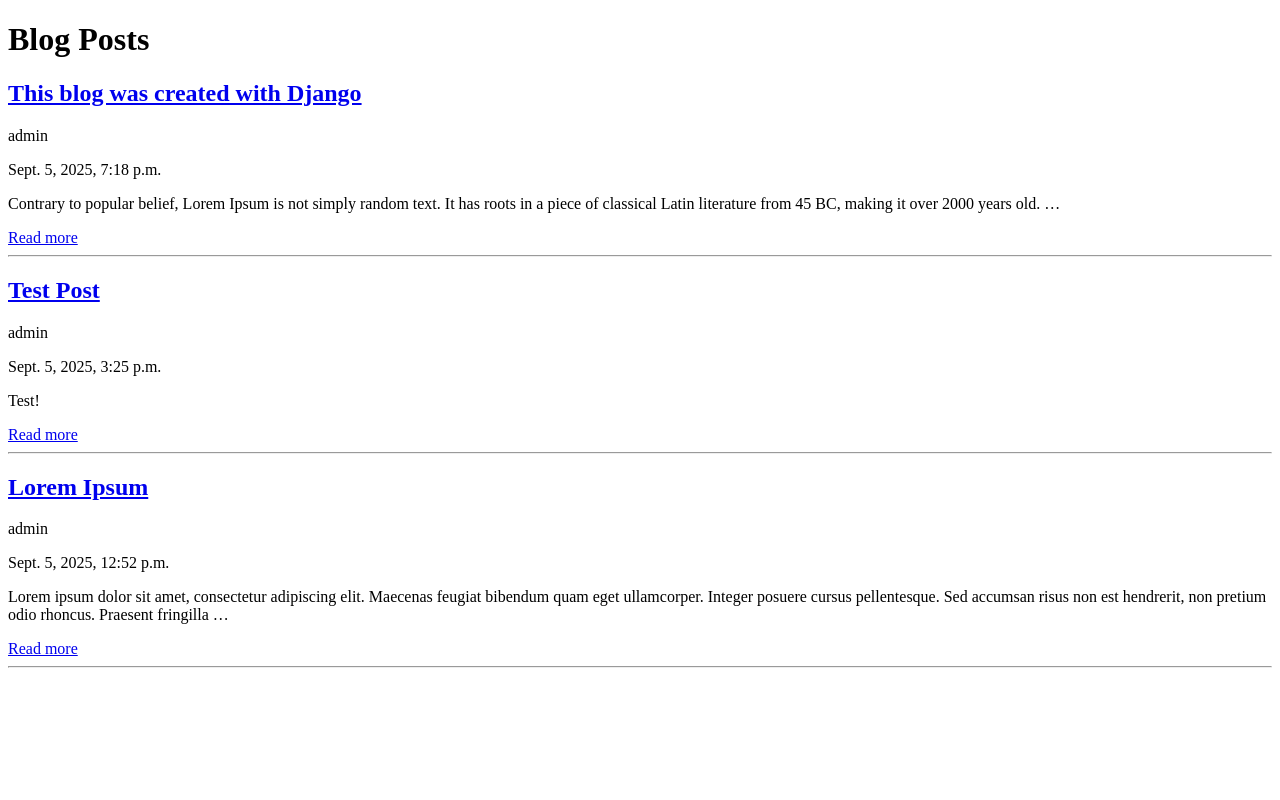
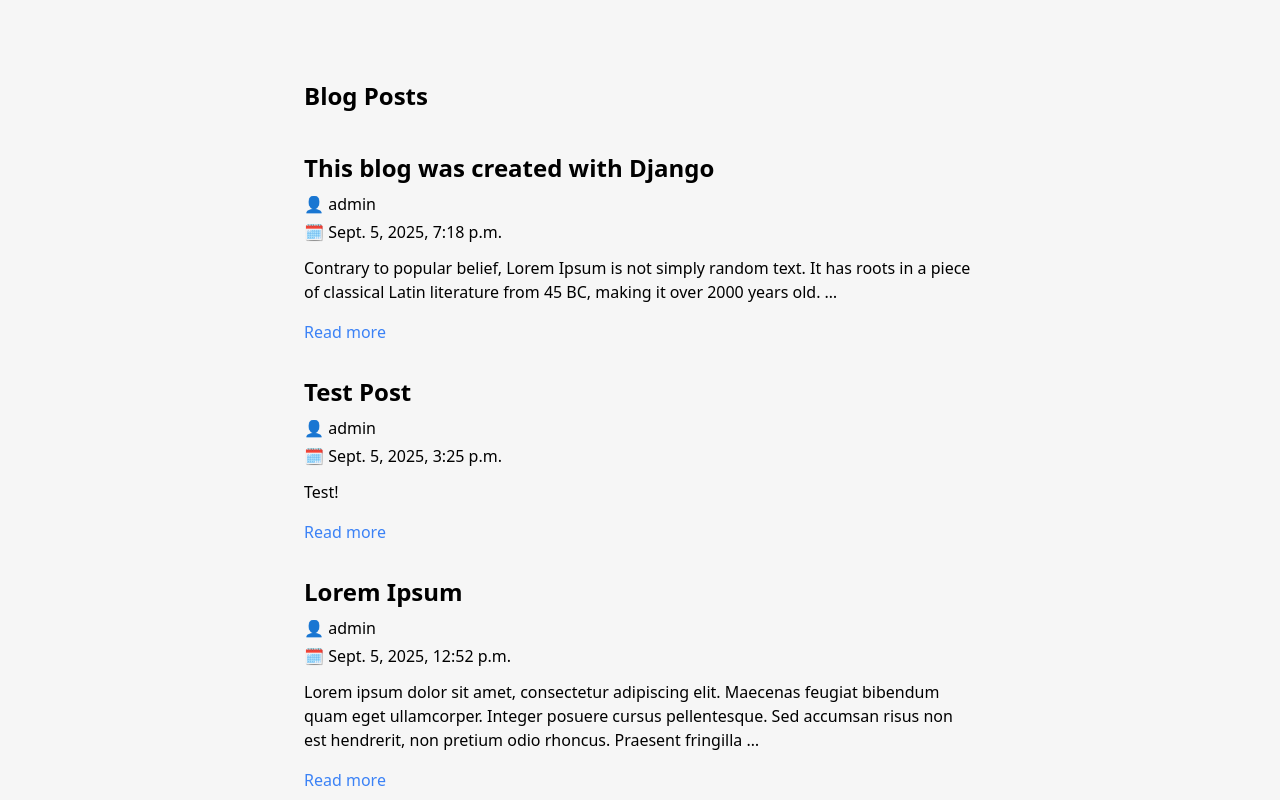
Before and after one commit to tomwls/django_blog, a Django app: page / in a window 1280 px wide. Run offline with Django 5.2, Linux system fonts and the light colour scheme; data comes from the database, SQL or seed files in the repository; both versions use the stored data as it was after the commit.

Commit message:
Some style changes

```diff
--- a/blog/templates/blog/base.html
+++ b/blog/templates/blog/base.html
@@ -7,8 +7,8 @@
     <title>{% block title %}Blog{% endblock %}</title>
     <link href="{% static 'css/output.css' %}" rel="stylesheet">
 </head>
-<body class="bg-blue-50 text-gray-900">
-    <div class="container mx-auto py-10">
+<body class="bg-bodybg">
+    <div class="container max-w-2xl mx-auto mt-20">
         {% block content %}
         {% endblock %}
     </div>
--- a/blog/templates/blog/post_list.html
+++ b/blog/templates/blog/post_list.html
@@ -1,25 +1,22 @@
-<!DOCTYPE html>
-<html lang="en">
-<head>
-    <meta charset="UTF-8">
-    <meta name="viewport" content="width=device-width, initial-scale=1.0">
-    <title>My Python Blog</title>
-</head>
-<body>
-    <h1>Blog Posts</h1>
+{% extends "./base.html" %}
+
+{% block title %}My Python Blog{% endblock %}
+
+{% block content %}
+    <h1 class="text-2xl font-bold mb-10 text-black">Blog Posts</h1>
+    <div class="space-y-8">
         {% for post in posts %}
             <article>
-            <h2>
-                <a href="{% url 'post_detail' slug=post.slug %}">{{ post.title }}</a>
+                <h2 class="text-2xl font-semibold mb-2">
+                    <a href="{% url 'post_detail' slug=post.slug %}" class="text-black hover:underline">{{ post.title }}</a>
                 </h2>
-            <p>{{ post.author }}</p>
-            <p>{{ post.created_at }}</p>
-            <p>{{ post.content|truncatewords:30 }}</p>
-            <a href="{% url 'post_detail' slug=post.slug %}">Read more</a>
+                <p class="text-black mb-1">👤 {{ post.author }}</p>
+                <p class="text-black mb-3">🗓️ {{ post.created_at }}</p>
+                <p class="text-black mb-4">{{ post.content|truncatewords:30 }}</p>
+                <a href="{% url 'post_detail' slug=post.slug %}" class="text-blue-500 hover:underline">Read more</a>
             </article>
-        <hr>
         {% empty %}
-        <p>No posts yet!</p>
+            <p class="text-black">No posts yet!</p>
         {% endfor %}
-</body>
-</html>
+    </div>
+{% endblock %}
--- a/static/css/output.css
+++ b/static/css/output.css
@@ -587,27 +587,82 @@
   margin-right: auto;
 }
 
-.mb-6 {
-  margin-bottom: 1.5rem;
+.mb-1 {
+  margin-bottom: 0.25rem;
+}
+
+.mb-10 {
+  margin-bottom: 2.5rem;
+}
+
+.mb-2 {
+  margin-bottom: 0.5rem;
+}
+
+.mb-3 {
+  margin-bottom: 0.75rem;
+}
+
+.mb-4 {
+  margin-bottom: 1rem;
+}
+
+.mt-20 {
+  margin-top: 5rem;
+}
+
+.mt-40 {
+  margin-top: 10rem;
 }
 
 .block {
   display: block;
 }
 
-.bg-blue-50 {
-  --tw-bg-opacity: 1;
-  background-color: rgb(239 246 255 / var(--tw-bg-opacity));
+.max-w-2xl {
+  max-width: 42rem;
 }
 
-.py-10 {
-  padding-top: 2.5rem;
-  padding-bottom: 2.5rem;
+.space-y-8 > :not([hidden]) ~ :not([hidden]) {
+  --tw-space-y-reverse: 0;
+  margin-top: calc(2rem * calc(1 - var(--tw-space-y-reverse)));
+  margin-bottom: calc(2rem * var(--tw-space-y-reverse));
 }
 
-.text-blue-900 {
+.bg-bodybg {
+  background-color: #f6f6f6ff;
+}
+
+.p-4 {
+  padding: 1rem;
+}
+
+.px-6 {
+  padding-left: 1.5rem;
+  padding-right: 1.5rem;
+}
+
+.py-20 {
+  padding-top: 5rem;
+  padding-bottom: 5rem;
+}
+
+.text-2xl {
+  font-size: 1.5rem;
+  line-height: 2rem;
+}
+
+.font-bold {
+  font-weight: 700;
+}
+
+.font-semibold {
+  font-weight: 600;
+}
+
+.text-blue-500 {
   --tw-text-opacity: 1;
-  color: rgb(30 58 138 / var(--tw-text-opacity));
+  color: rgb(59 130 246 / var(--tw-text-opacity));
 }
 
 .text-gray-500 {
@@ -615,17 +670,16 @@
   color: rgb(107 114 128 / var(--tw-text-opacity));
 }
 
-.text-gray-700 {
+.text-white {
   --tw-text-opacity: 1;
-  color: rgb(55 65 81 / var(--tw-text-opacity));
+  color: rgb(255 255 255 / var(--tw-text-opacity));
 }
 
-.text-gray-800 {
+.text-black {
   --tw-text-opacity: 1;
-  color: rgb(31 41 55 / var(--tw-text-opacity));
+  color: rgb(0 0 0 / var(--tw-text-opacity));
 }
 
-.text-gray-900 {
-  --tw-text-opacity: 1;
-  color: rgb(17 24 39 / var(--tw-text-opacity));
+.hover\:underline:hover {
+  text-decoration-line: underline;
 }
```
Also changed, not shown: blog/templates/blog/post_detail.html (+4 -4 lines), tailwind.config.js (+6 -1 lines), README.md, db.sqlite3. Lines whose indentation alone changed are shown as unchanged.
